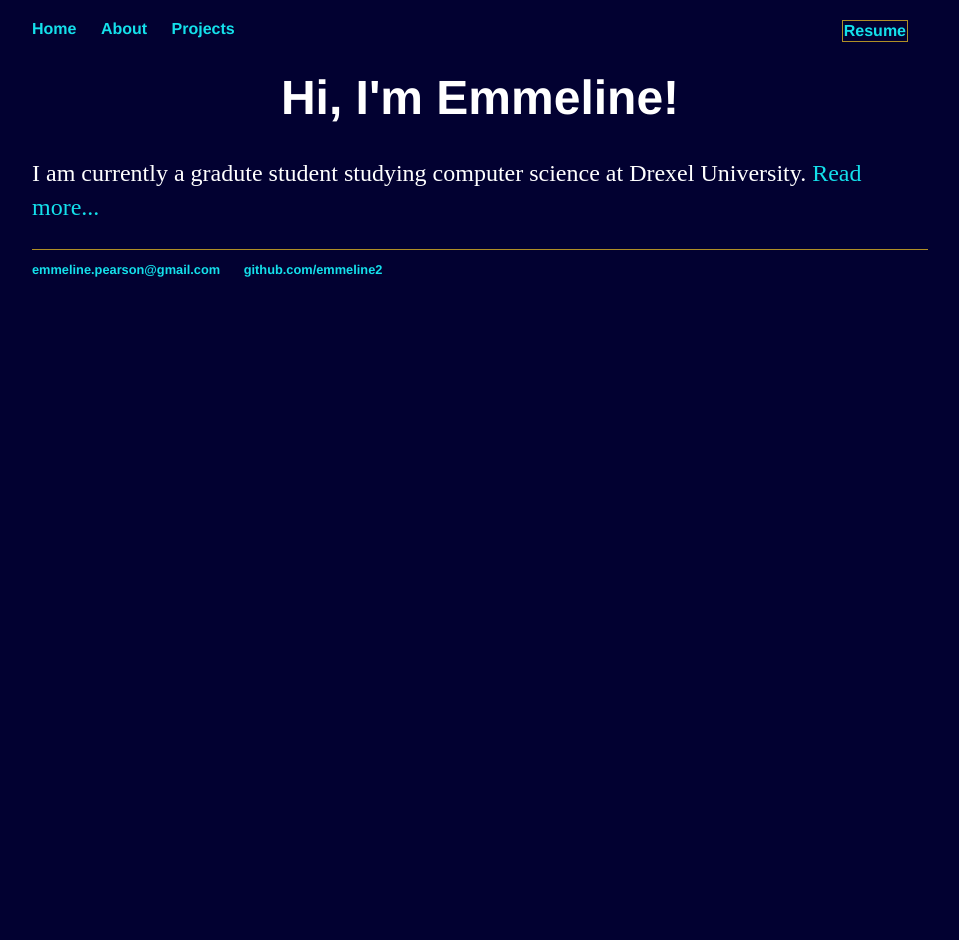
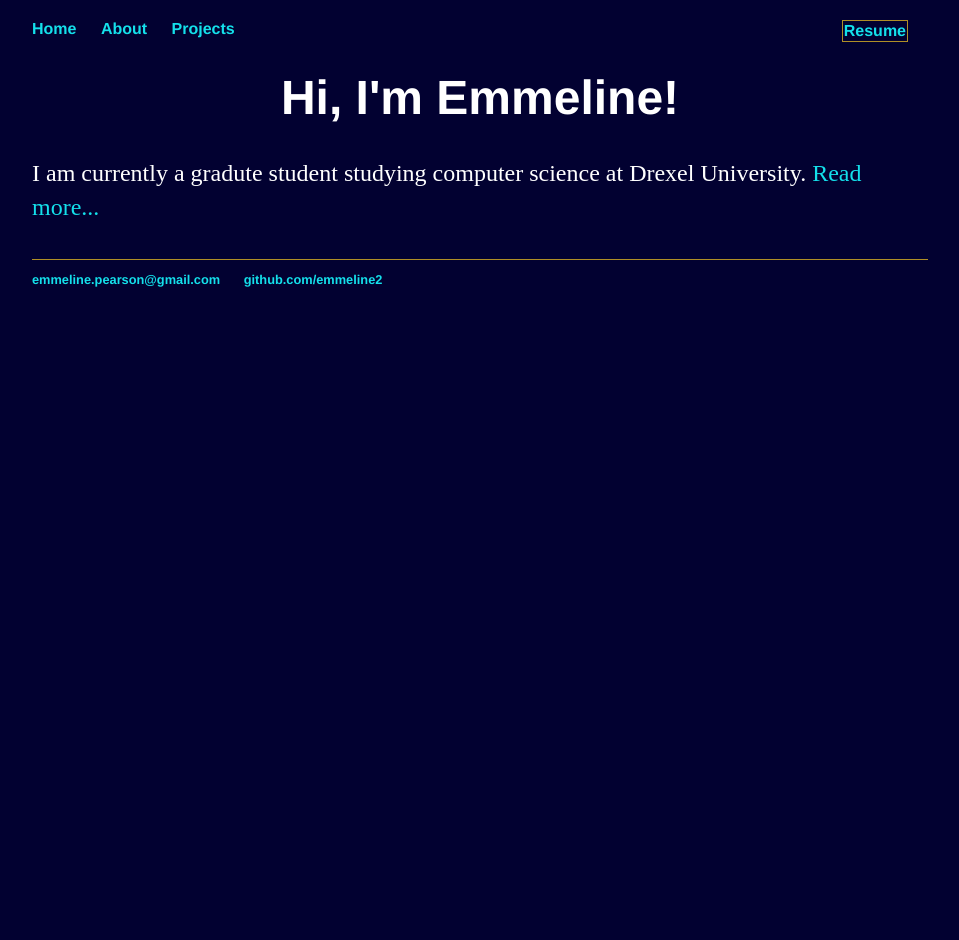
Before and after one commit to emmeline2/emmeline2.github.io, a Jekyll site: the page built from index.html, in a window 1280 px wide. Shown: the whole page, without its empty margins (160-1119 px from the left). Built offline with Jekyll 4.4.1, drawn with Linux system fonts in a browser that asks for light colours.

Commit message:
dont step on footer

```diff
--- a/css/main.css
+++ b/css/main.css
@@ -51,6 +51,11 @@ p {
     line-height: 1.4em;
     color: white;
 }
+
+.container{
+    padding-bottom: 10px ;
+}
+
 footer {
     background-color: #020131;
     font-size: .8em;
```
